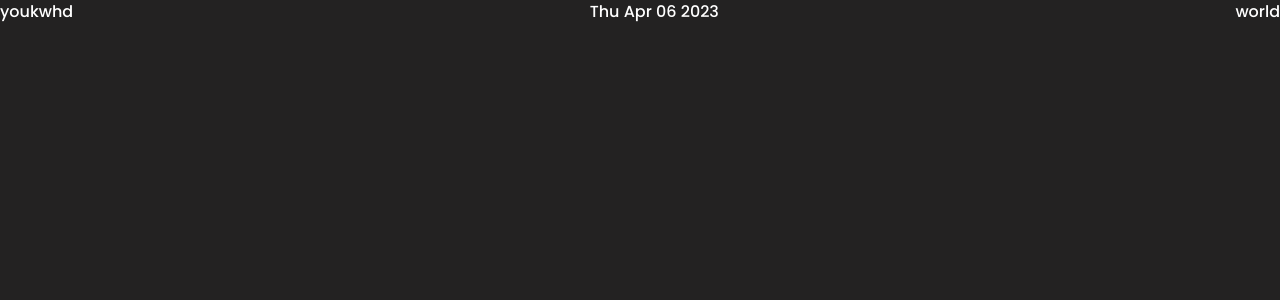
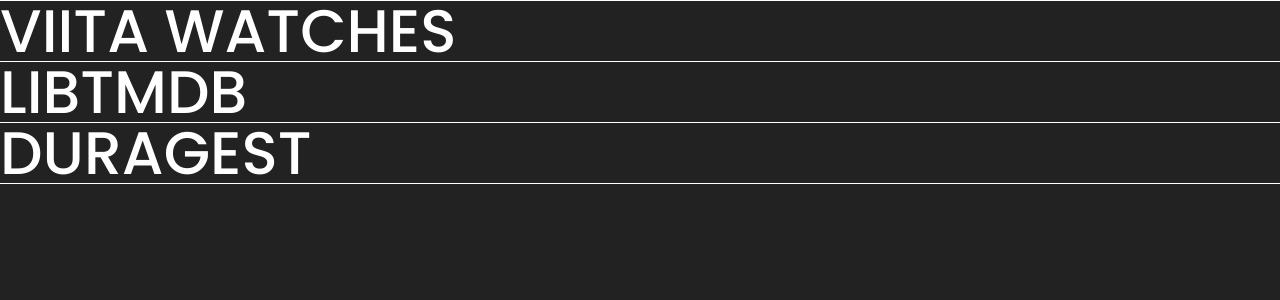
Before and after one commit to youkwhd/youkwhd.my.id, a Next.js app: page / in a window 1280 px wide. Shown: the top 300 px of the page. Built offline with nearby package versions, Linux system fonts and the light colour scheme.

Commit message:
chore: update interfaces

```diff
--- /dev/null
+++ b/declarations.d.ts
@@ -0,0 +1,3 @@
+// NOTE: The declaration below was injected by `"framer"`
+// see https://www.framer.com/docs/guides/handshake for more information.
+declare module "https://framer.com/m/*";
--- a/package.json
+++ b/package.json
@@ -12,6 +12,8 @@
     "@types/node": "18.15.11",
     "@types/react": "18.0.32",
     "@types/react-dom": "18.0.11",
+    "framer-motion": "^10.10.0",
+    "gsap": "^3.11.5",
     "next": "13.2.4",
     "react": "18.2.0",
     "react-dom": "18.2.0",
--- a/src/app/layout.tsx
+++ b/src/app/layout.tsx
@@ -8,7 +8,7 @@
 export default ({ children }: { children: React.ReactNode }) => {
     return (
         <html lang="en">
-            <body>{children}</body>
+            <body className="max-w-screen-2xl m-auto">{children}</body>
         </html>
     )
 }
--- a/src/app/page.tsx
+++ b/src/app/page.tsx
@@ -1,11 +1,15 @@
 "use client"
 
 import Header from "@/components/Header"
+import List from "@/components/List"
+
+import { motion } from "framer-motion"
+import Marquee from "@/components/Marquee"
 
 export default () => {
     return (
         <>
-            <Header />
+            <List />
         </>
     )
 }
```
Also changed, not shown: 1 other file (tests, documents, lock files or other folders).
